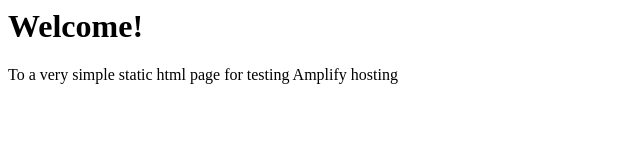
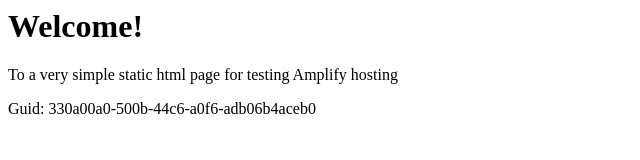
Before and after one commit to aws-aemilia-bom/Github-PR-Commit-Integration-Test-DoNotTouch-v1-preprod-ap-south-1, a website: page src/index.html in a window 1280 px wide. Shown: the whole page, without its empty margins (0-640 px from the left). Drawn offline with Linux system fonts and the light colour scheme.

Commit message:
commit from integ tests

```diff
--- a/src/index.html
+++ b/src/index.html
@@ -1,3 +1,5 @@
+
+
 <html lang="en">
 
 <head>
@@ -10,6 +12,6 @@
 <body>
     <h1>Welcome!</h1>
     <p>To a very simple static html page for testing Amplify hosting</p>
-</body>
+    <p>Guid: 330a00a0-500b-44c6-a0f6-adb06b4aceb0</p></body>
 
 </html>
```
